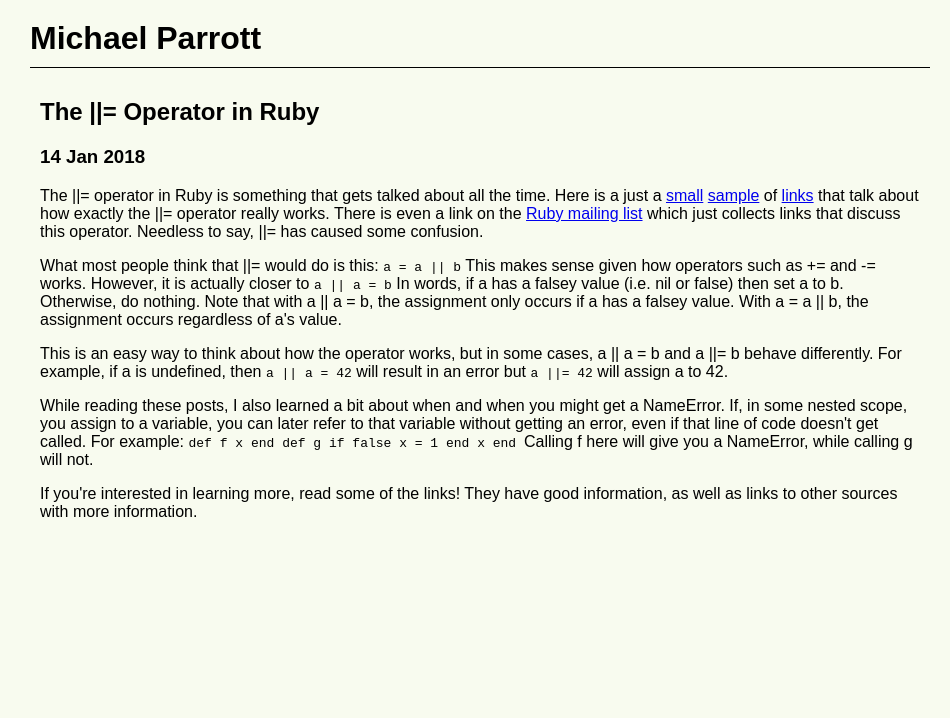
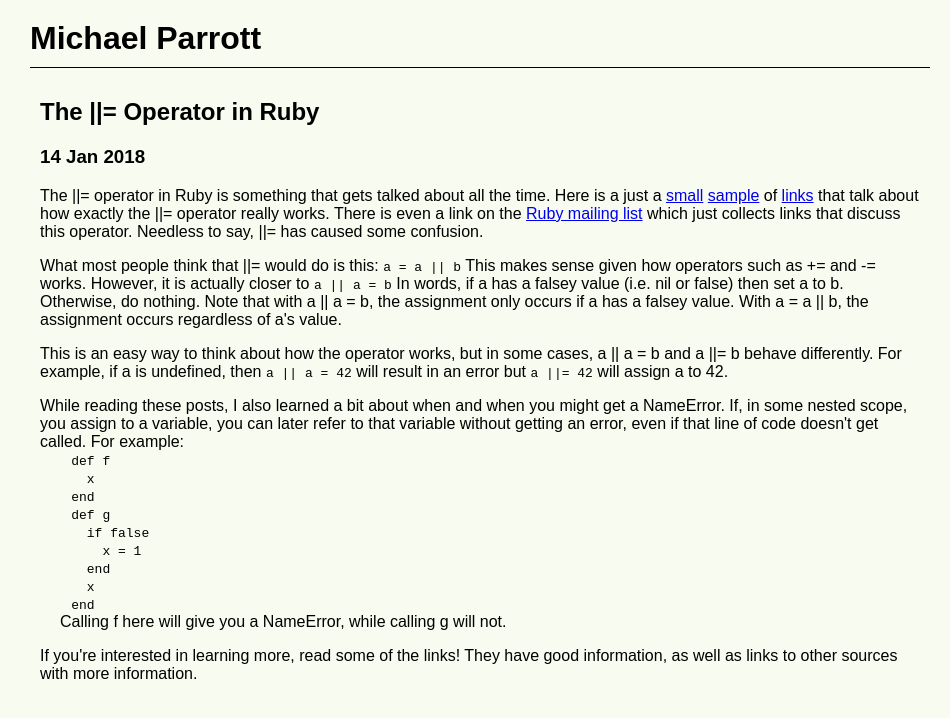
Before and after one commit to mjparrott/mjparrott.github.io, a Jekyll site: the page built from _posts/2018-01-14-ruby-or-equals-to-operator.md, in a window 1280 px wide. Shown: the top 718 px of the page, without its empty margins (160-1110 px from the left). Built offline with Jekyll 4.4.1, drawn with Linux system fonts in a browser that asks for light colours.

Commit message:
Add CSS for code formatting

```diff
--- a/css/main.css
+++ b/css/main.css
@@ -44,3 +44,7 @@ header
 {
   padding: 10px;
 }
+code
+{
+  white-space: pre;
+}
```
